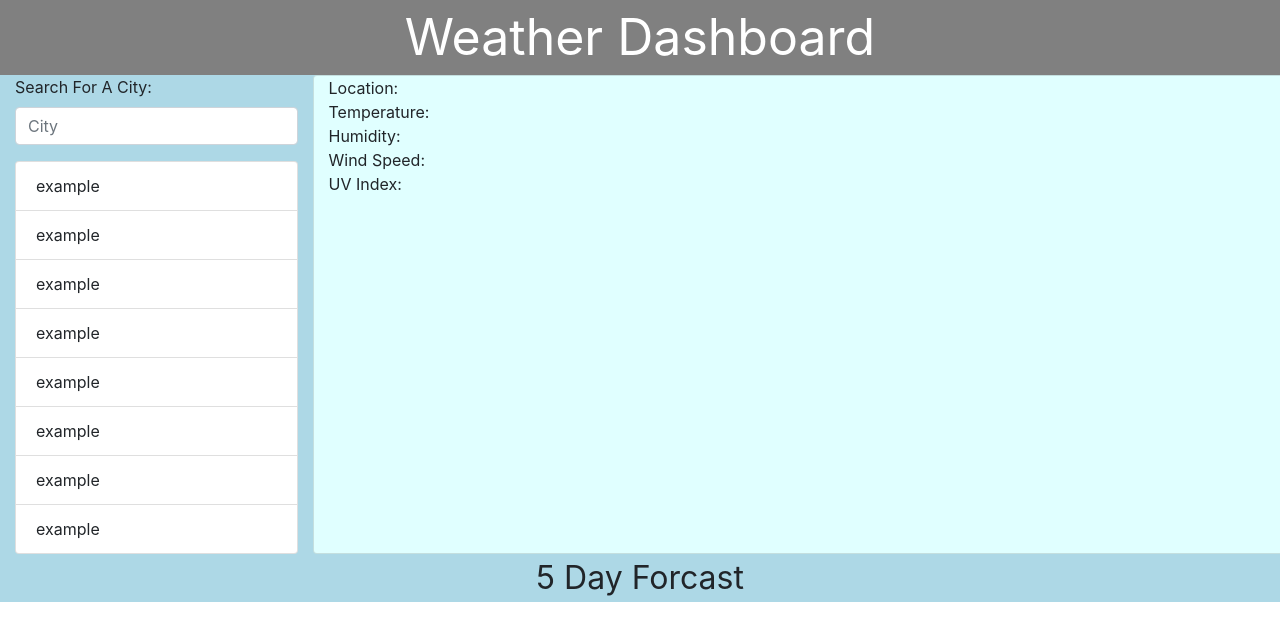
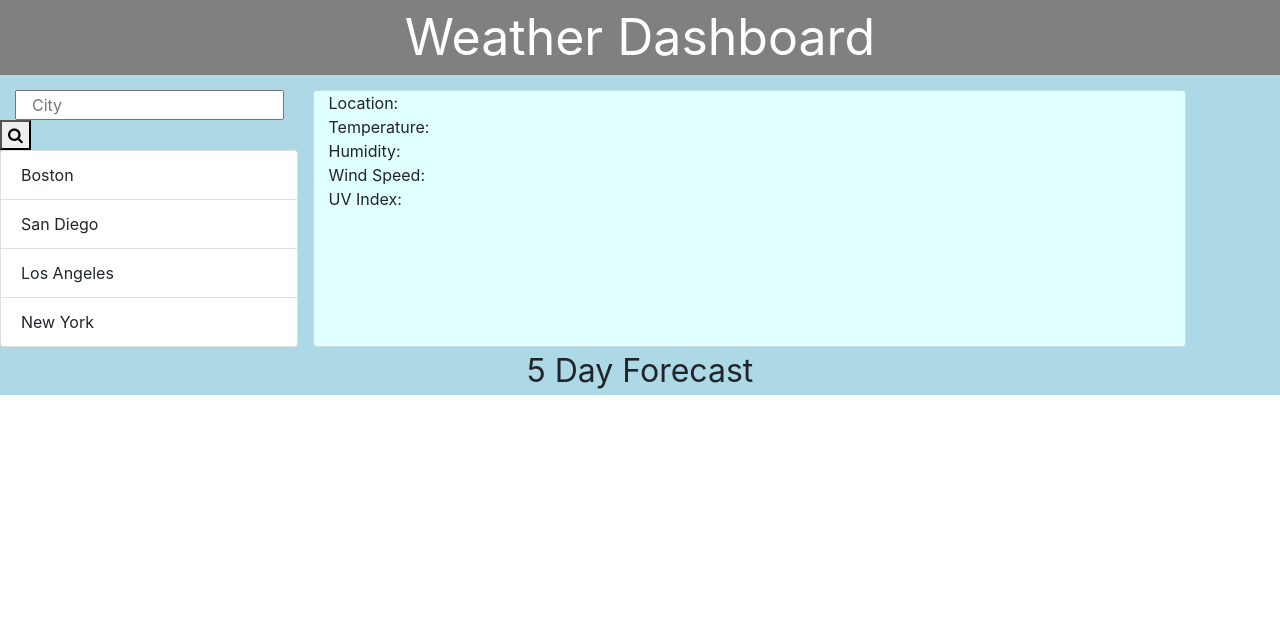
Before and after one commit to aaronkplatt/aaronkplatt-Weather-Dashboard.github.io, a plain HTML site: page index.html in a window 1280 px wide. Drawn offline with nearby package versions, Linux system fonts and the light colour scheme.

Commit message:
Local Storage is done

```diff
--- a/Assets/style.css
+++ b/Assets/style.css
@@ -1,6 +1,15 @@
+body {
+    overflow: hidden;
+
+}
+
 .title {
     color: white;
     font-size: 50px;
+}
+
+.row {
+    margin-right: 0px;
 }
 
 .header {
@@ -12,18 +21,25 @@
     background-color: lightblue;
 }
 
-#listGroup {
+.list-group {
     padding-left: 15px;
+}
+
+.list-group-item {
+    background-color: lightgray;
 }
 
 #weatherCard {
     background-color: lightcyan;
-
+    margin-top: 15px;
 }
 
 #searchInput {
     padding-left: 15px;
+    margin-left: 15px;
+    margin-top: 15px;
 }
+
 
 #forcastRow {
    text-align: center;
--- a/index.html
+++ b/index.html
@@ -6,6 +6,8 @@
     <title>Weather Dashboard</title>
     <link rel="stylesheet" href="./Assets/style.css">
     <link rel="stylesheet" href="https://stackpath.bootstrapcdn.com/bootstrap/4.3.1/css/bootstrap.min.css" integrity="sha384-ggOyR0iXCbMQv3Xipma34MD+dH/1fQ784/j6cY/iJTQUOhcWr7x9JvoRxT2MZw1T" crossorigin="anonymous">
+    <link rel="stylesheet" href="https://cdnjs.cloudflare.com/ajax/libs/font-awesome/4.7.0/css/font-awesome.min.css">
+
 
 </head>
 <body>
@@ -14,31 +16,22 @@
         <header class="header">
             <span class="title">Weather Dashboard</span>
         </header>
-        <div class="row">
+        <div class="row" >
             <!-- search Btn -->
             <div class="col-md-3">
-                <form>
-                    <div class="form-group" id="searchInput">
-                    <label for="exampleFormControlInput1">Search For A City:</label>
-                    <input type="text" class="form-control" id="exampleFormControlInput1" placeholder="City">
-                    </div>
+                <form class="example">
+                    <input type="text" placeholder="City" id="searchInput">
+                    <button type="button" id="searchBtn"><i class="fa fa-search"></i></button>
                 </form>
                 <!--  -->
                 <ul class="list-group" id="listGroup">
-                    <li class="list-group-item">example</li>
-                    <li class="list-group-item">example</li>
-                    <li class="list-group-item">example</li>
-                    <li class="list-group-item">example</li>
-                    <li class="list-group-item">example</li>
-                    <li class="list-group-item">example</li>
-                    <li class="list-group-item">example</li>
-                    <li class="list-group-item">example</li>
+                    <!-- Local Storage -->
                 </ul>
             </div>
 
 
             <!-- Inputs for the card -->
-            <div class="card col-md-9" id="weatherCard">
+            <div class="card col-md-8" id="weatherCard">
                 <span class="location">Location:</span>
                 <span class="temperature">Temperature:</span>
                 <span class="humidity">Humidity:</span>
@@ -50,12 +43,14 @@
         </div>
         <div class="row" id="forcastRow">
             <div class="col-md-12">
-                <span class="fiveDayForcast"> 5 Day Forcast</span>
+                <span class="fiveDayForcast">5 Day Forecast</span>
             </div>
         </div>
 
 
     </div>
+    <script src="https://code.jquery.com/jquery-3.4.1.min.js"></script>
     <script src="script.js"></script>
+
 </body>
 </html>
--- a/script.js
+++ b/script.js
@@ -0,0 +1,44 @@
+var searchBtn = document.getElementById('searchBtn');
+// TODO add 8 pre-places
+var cities = JSON.parse(window.localStorage.getItem("cities")) || ["Boston", "San Diego", "Los Angeles", "New York"];
+
+
+loadCities();
+//pop of total is over 8
+searchBtn.addEventListener("click", function(event) {
+        var searchInput = document.getElementById('searchInput');
+        // TODO validate the search input
+        // empty dont do anything
+        //already exists, load in weather, dont add to array, loop?
+        //city doest exist, alert cant find city, get out
+        cities.unshift(searchInput.value);
+        if (cities.length > 8) {
+            cities.pop();
+        }
+        window.localStorage.setItem("cities", JSON.stringify(cities));
+        loadCities();
+
+});
+
+
+// Load Cities
+function loadCities() {
+    var listCities = document.getElementById('listGroup');
+    listCities.innerHTML = "";
+    $.each(cities, function(i)
+    {
+        var li = $('<li/>')
+            .addClass('list-group-item')
+            .text(cities[i])
+            .appendTo(listCities);
+    });
+    var liCities = document.getElementsByClassName('list-group-item');
+
+    var myFunction = function() {
+        alert(this.innerHTML);
+    }
+    for (let i = 0; i < liCities.length; i++) {
+        liCities[i].addEventListener('click', myFunction, false);
+
+    }
+}
```
